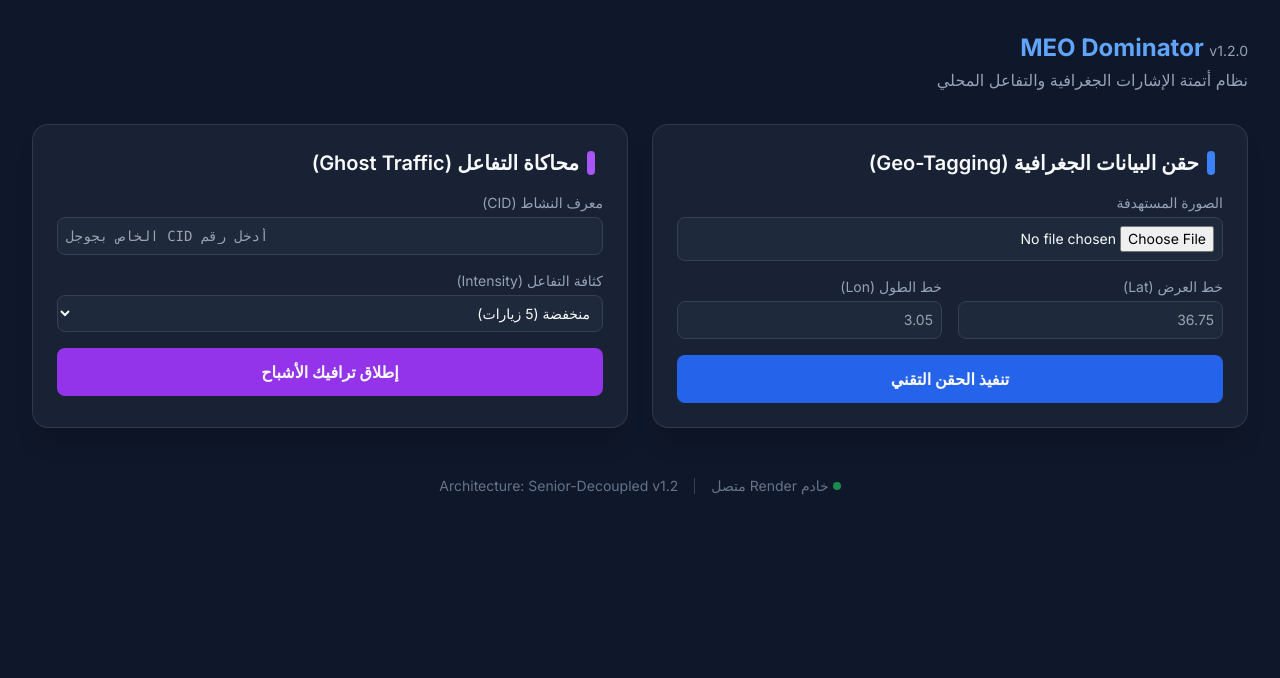
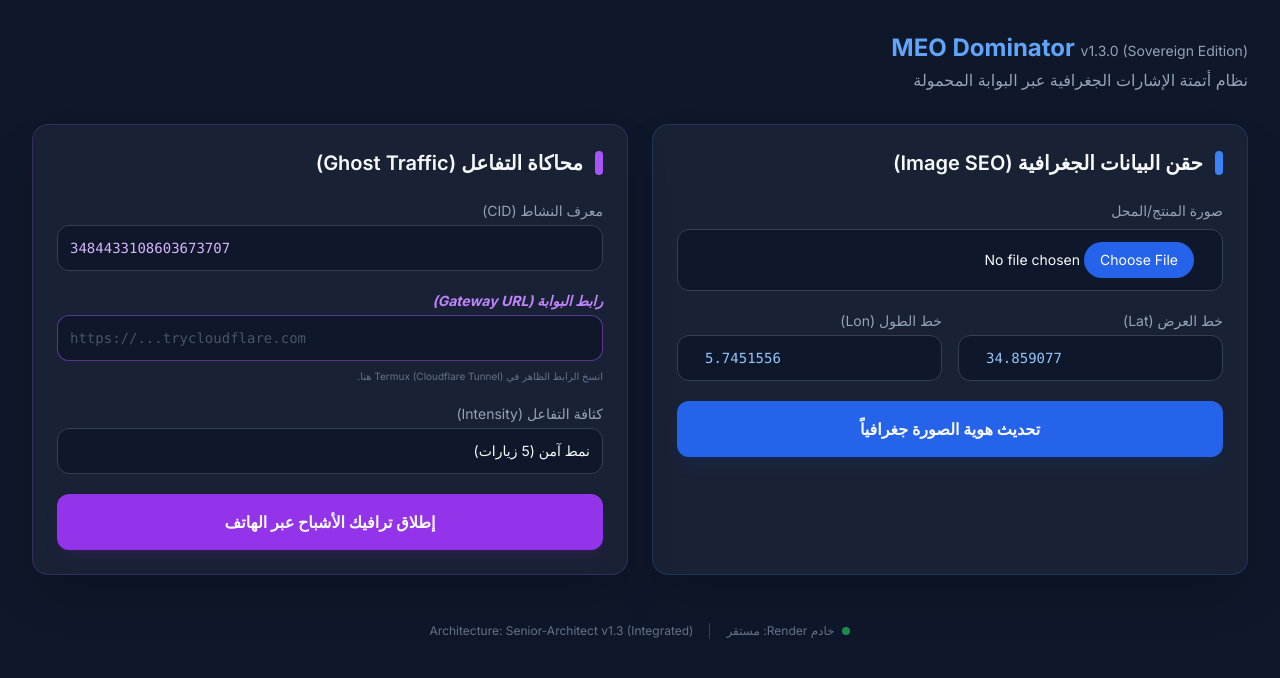
Before and after one commit to mounirammari312/meosaas, a FastAPI app: page / in a window 1280 px wide. Shown: the top 678 px of the page. Run offline with FastAPI, Linux system fonts and the light colour scheme; some libraries are stand-ins or nearby versions.

Commit message:
Update index.html

```diff
--- a/src/templates/index.html
+++ b/src/templates/index.html
@@ -3,86 +3,94 @@
 <head>
     <meta charset="UTF-8">
     <meta name="viewport" content="width=device-width, initial-scale=1.0">
-    <title>MEO Control Center | مركز التحكم</title>
+    <title>MEO Dominator Dashboard v1.3</title>
     <script src="https://cdn.tailwindcss.com"></script>
     <link href="https://fonts.googleapis.com/css2?family=Inter:wght@400;600;700&display=swap" rel="stylesheet">
     <style>
         body { font-family: 'Inter', sans-serif; background-color: #0f172a; color: #f8fafc; }
         .glass { background: rgba(30, 41, 59, 0.7); backdrop-filter: blur(10px); border: 1px solid rgba(255, 255, 255, 0.1); }
+        input:focus, select:focus { outline: none; border-color: #3b82f6; ring: 2px #3b82f6; }
     </style>
 </head>
 <body class="p-4 md:p-8">
 
-    <header class="mb-8">
-        <h1 class="text-2xl font-bold text-blue-400">MEO Dominator <span class="text-sm font-normal text-slate-400">v1.2.0</span></h1>
-        <p class="text-slate-400 mt-1">نظام أتمتة الإشارات الجغرافية والتفاعل المحلي</p>
+    <header class="mb-8 text-center md:text-right">
+        <h1 class="text-2xl font-bold text-blue-400">MEO Dominator <span class="text-sm font-normal text-slate-400">v1.3.0 (Sovereign Edition)</span></h1>
+        <p class="text-slate-400 mt-1">نظام أتمتة الإشارات الجغرافية عبر البوابة المحمولة</p>
     </header>
 
-    <div class="grid grid-cols-1 md:grid-cols-2 gap-6">
+    <div class="grid grid-cols-1 lg:grid-cols-2 gap-6">
 
-        <!-- Module 1: Geo-Tagging -->
-        <section class="glass p-6 rounded-2xl shadow-xl">
-            <h2 class="text-xl font-semibold mb-4 flex items-center">
-                <span class="bg-blue-500 w-2 h-6 rounded mr-2 ml-2"></span>
-                حقن البيانات الجغرافية (Geo-Tagging)
+        <!-- Module 1: Geo-Tagging Engine -->
+        <section class="glass p-6 rounded-2xl shadow-2xl border border-blue-500/20">
+            <h2 class="text-xl font-semibold mb-6 flex items-center">
+                <span class="bg-blue-500 w-2 h-6 rounded ml-3"></span>
+                حقن البيانات الجغرافية (Image SEO)
             </h2>
-            <form action="/process-geo" method="post" enctype="multipart/form-data" class="space-y-4">
+            <form action="/process-geo" method="post" enctype="multipart/form-data" class="space-y-5">
                 <div>
-                    <label class="block text-sm text-slate-400 mb-1">الصورة المستهدفة</label>
-                    <input type="file" name="image" required class="w-full bg-slate-800 border border-slate-700 rounded-lg p-2 text-sm">
+                    <label class="block text-sm text-slate-400 mb-2">صورة المنتج/المحل</label>
+                    <input type="file" name="image" required class="w-full bg-slate-900 border border-slate-700 rounded-xl p-3 text-sm file:mr-4 file:py-2 file:px-4 file:rounded-full file:border-0 file:text-sm file:bg-blue-600 file:text-white hover:file:bg-blue-500">
                 </div>
                 <div class="grid grid-cols-2 gap-4">
                     <div>
                         <label class="block text-sm text-slate-400 mb-1">خط العرض (Lat)</label>
-                        <input type="number" step="any" name="lat" placeholder="36.75" required class="w-full bg-slate-800 border border-slate-700 rounded-lg p-2 text-sm">
+                        <input type="number" step="any" name="lat" value="34.859077" required class="w-full bg-slate-900 border border-slate-700 rounded-xl p-3 text-sm font-mono text-blue-300 text-left">
                     </div>
                     <div>
                         <label class="block text-sm text-slate-400 mb-1">خط الطول (Lon)</label>
-                        <input type="number" step="any" name="lon" placeholder="3.05" required class="w-full bg-slate-800 border border-slate-700 rounded-lg p-2 text-sm">
+                        <input type="number" step="any" name="lon" value="5.7451556" required class="w-full bg-slate-900 border border-slate-700 rounded-xl p-3 text-sm font-mono text-blue-300 text-left">
                     </div>
                 </div>
-                <button type="submit" class="w-full bg-blue-600 hover:bg-blue-500 transition p-3 rounded-lg font-bold">
-                    تنفيذ الحقن التقني
+                <button type="submit" class="w-full bg-blue-600 hover:bg-blue-500 transition-all duration-300 p-4 rounded-xl font-bold shadow-lg shadow-blue-900/20">
+                    تحديث هوية الصورة جغرافياً
                 </button>
             </form>
         </section>
 
-        <!-- Module 2: Traffic Simulation -->
-        <section class="glass p-6 rounded-2xl shadow-xl">
-            <h2 class="text-xl font-semibold mb-4 flex items-center">
-                <span class="bg-purple-500 w-2 h-6 rounded mr-2 ml-2"></span>
+        <!-- Module 2: Ghost Traffic Engine -->
+        <section class="glass p-6 rounded-2xl shadow-2xl border border-purple-500/20">
+            <h2 class="text-xl font-semibold mb-6 flex items-center">
+                <span class="bg-purple-500 w-2 h-6 rounded ml-3"></span>
                 محاكاة التفاعل (Ghost Traffic)
             </h2>
-            <form action="/trigger-traffic" method="post" class="space-y-4">
+            <form action="/trigger-traffic" method="post" class="space-y-5">
                 <div>
                     <label class="block text-sm text-slate-400 mb-1">معرف النشاط (CID)</label>
-                    <input type="text" name="cid" placeholder="أدخل رقم CID الخاص بجوجل" required class="w-full bg-slate-800 border border-slate-700 rounded-lg p-2 text-sm text-left font-mono">
+                    <input type="text" name="cid" value="3484433108603673707" required class="w-full bg-slate-900 border border-slate-700 rounded-xl p-3 text-sm font-mono text-purple-300 text-left">
                 </div>
+
+                <div>
+                    <label class="block text-sm text-purple-400 font-bold mb-1 italic">رابط البوابة (Gateway URL)</label>
+                    <input type="url" name="gateway_url" placeholder="https://...trycloudflare.com" required class="w-full bg-slate-900 border border-purple-500/50 rounded-xl p-3 text-sm font-mono text-white text-left placeholder:text-slate-600">
+                    <p class="text-[10px] text-slate-500 mt-2">انسخ الرابط الظاهر في Termux (Cloudflare Tunnel) هنا.</p>
+                </div>
+
                 <div>
                     <label class="block text-sm text-slate-400 mb-1">كثافة التفاعل (Intensity)</label>
-                    <select name="intensity" class="w-full bg-slate-800 border border-slate-700 rounded-lg p-2 text-sm">
-                        <option value="5">منخفضة (5 زيارات)</option>
-                        <option value="15">متوسطة (15 زيارة)</option>
-                        <option value="50">عالية (50 زيارة - تتطلب بروكسي)</option>
+                    <select name="intensity" class="w-full bg-slate-900 border border-slate-700 rounded-xl p-3 text-sm appearance-none">
+                        <option value="5">نمط آمن (5 زيارات)</option>
+                        <option value="15">نمط مكثف (15 زيارة)</option>
                     </select>
                 </div>
-                <button type="submit" class="w-full bg-purple-600 hover:bg-purple-500 transition p-3 rounded-lg font-bold">
-                    إطلاق ترافيك الأشباح
+
+                <button type="submit" class="w-full bg-purple-600 hover:bg-purple-500 transition-all duration-300 p-4 rounded-xl font-bold shadow-lg shadow-purple-900/20">
+                    إطلاق ترافيك الأشباح عبر الهاتف
                 </button>
             </form>
         </section>
 
     </div>
 
-    <!-- System Status Bar -->
-    <footer class="mt-12 text-center text-slate-500 text-sm">
-        <div class="flex justify-center items-center gap-4">
-            <span class="flex items-center gap-1">
+    <!-- Status Bar -->
+    <footer class="mt-12 text-center text-slate-500 text-xs">
+        <div class="flex flex-col md:flex-row justify-center items-center gap-4">
+            <span class="flex items-center gap-2">
                 <span class="w-2 h-2 bg-green-500 rounded-full animate-pulse"></span>
-                خادم Render متصل
+                خادم Render: مستقر
             </span>
-            <span class="border-r border-slate-700 h-4"></span>
-            <span>Architecture: Senior-Decoupled v1.2</span>
+            <span class="hidden md:inline border-r border-slate-700 h-4"></span>
+            <span>Architecture: Senior-Architect v1.3 (Integrated)</span>
         </div>
     </footer>
 
```
